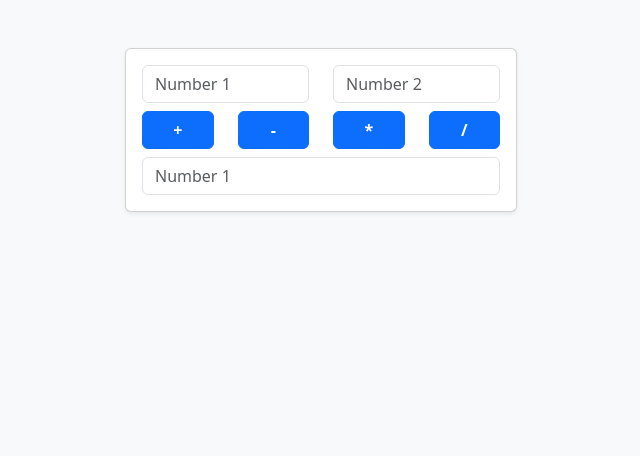
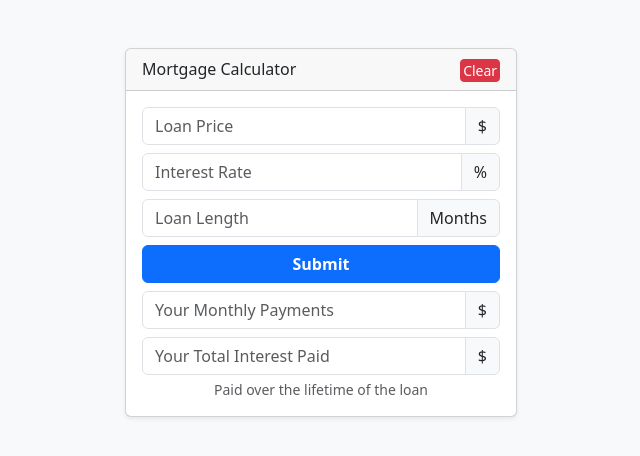
Before and after one commit to JonCGroberg/FinancialCalculator, a plain HTML site: page mortgageCalculator.html in a window 1280 px wide. Shown: the whole page, without its empty margins (319-959 px from the left). Drawn offline with nearby package versions, Linux system fonts and the light colour scheme.

Commit message:
UI finished

```diff
--- a/mortgageCalculator.html
+++ b/mortgageCalculator.html
@@ -5,6 +5,10 @@
     <meta name="viewport" content="width=device-width, initial-scale=1.0" />
     <title>Mortgage Calculator</title>
     <link rel="stylesheet" href="scripts/calculations.js" />
+    <link
+      rel="stylesheet"
+      href="https://cdn.jsdelivr.net/npm/bootstrap-icons@1.11.1/font/bootstrap-icons.css"
+    />
     <link
       href="https://cdn.jsdelivr.net/npm/bootstrap@5.3.2/dist/css/bootstrap.min.css"
       rel="stylesheet"
@@ -20,49 +24,69 @@
   <body class="bg-body-tertiary">
     <main class="container-fluid" style="max-width: 26rem">
       <form class="card shadow-sm mt-5">
+        <div class="card-header">
+          <div class="row">
+            <div class="col-10">Mortgage Calculator</div>
+            <div class="col-2">
+              <button type="submit" class="p-0 btn btn-sm btn-danger col-12">
+                Clear
+              </button>
+            </div>
+          </div>
+        </div>
         <div class="card-body">
-          <div class="row row-gap-2 justify-content-center">
-            <div class="col-12 col-sm-6">
+          <div class="row row-gap-2">
+            <div class="col-12 input-group input-group-s">
               <input
                 class="form-control"
                 type="number"
-                placeholder="Number 1"
+                placeholder="Loan Price"
               />
+              <span class="input-group-text">$</span>
             </div>
-            <div class="col-12 col-sm-6">
+            <div class="col-12 input-group">
               <input
                 class="form-control"
                 type="number"
-                placeholder="Number 2"
+                placeholder="Interest Rate"
               />
+              <span class="input-group-text">%</span>
             </div>
-            <div class="col-3">
-              <button type="submit" class="btn btn-primary fw-bold col-12">
-                +
-              </button>
-            </div>
-            <div class="col-3">
-              <button type="submit" class="btn btn-primary fw-bold col-12">
-                -
-              </button>
-            </div>
-            <div class="col-3">
-              <button type="submit" class="btn btn-primary fw-bold col-12">
-                *
-              </button>
-            </div>
-            <div class="col-3">
-              <button type="submit" class="btn btn-primary fw-bold col-12">
-                /
-              </button>
-            </div>
-
-            <div class="col-12 col-12">
+            <div class="col-12 input-group">
               <input
                 class="form-control"
                 type="number"
-                placeholder="Number 1"
+                placeholder="Loan Length"
               />
+              <span class="input-group-text alert-danger">Months</span>
+            </div>
+            <div class="col-12">
+              <button type="submit" class="btn btn-primary fw-bold col-12">
+                Submit
+              </button>
+            </div>
+            <div class="col-12 input-group">
+              <input
+                class="form-control"
+                type="number"
+                placeholder="Your Monthly Payments"
+                readonly
+              />
+              <span class="input-group-text">$</span>
+            </div>
+            <div class="col-12">
+              <div class="input-group">
+                <input
+                  class="form-control"
+                  type="number"
+                  placeholder="Your Total Interest Paid"
+                  readonly
+                />
+                <span class="input-group-text">$</span>
+              </div>
+              <div class="form-text text-center">
+                Paid over the lifetime of the loan
+              </div>
             </div>
           </div>
         </div>
```
